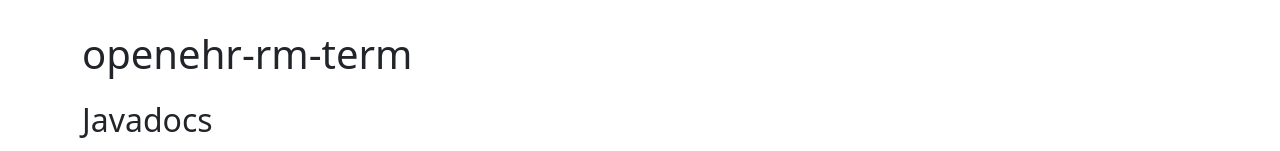
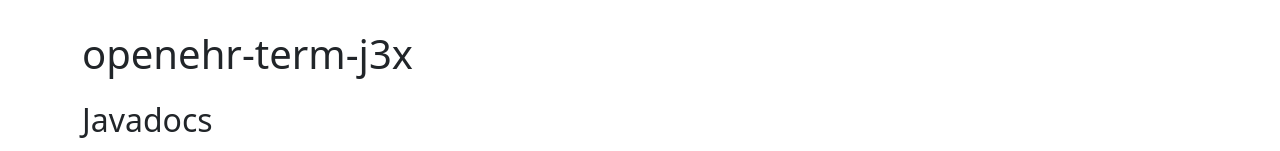
Before and after one commit to experimental-software/openehr-term-java, a plain HTML site: page index.html in a window 1280 px wide. Shown: the top 151 px of the page. Drawn offline with nearby package versions, Linux system fonts and the light colour scheme.

Commit message:
update heading

```diff
--- a/index.html
+++ b/index.html
@@ -15,7 +15,7 @@
 
     <body class="container">
 
-    <h1>openehr-rm-term</h1>
+    <h1>openehr-term-j3x</h1>
 
     <h2>Javadocs</h2>
     <ul>
```
